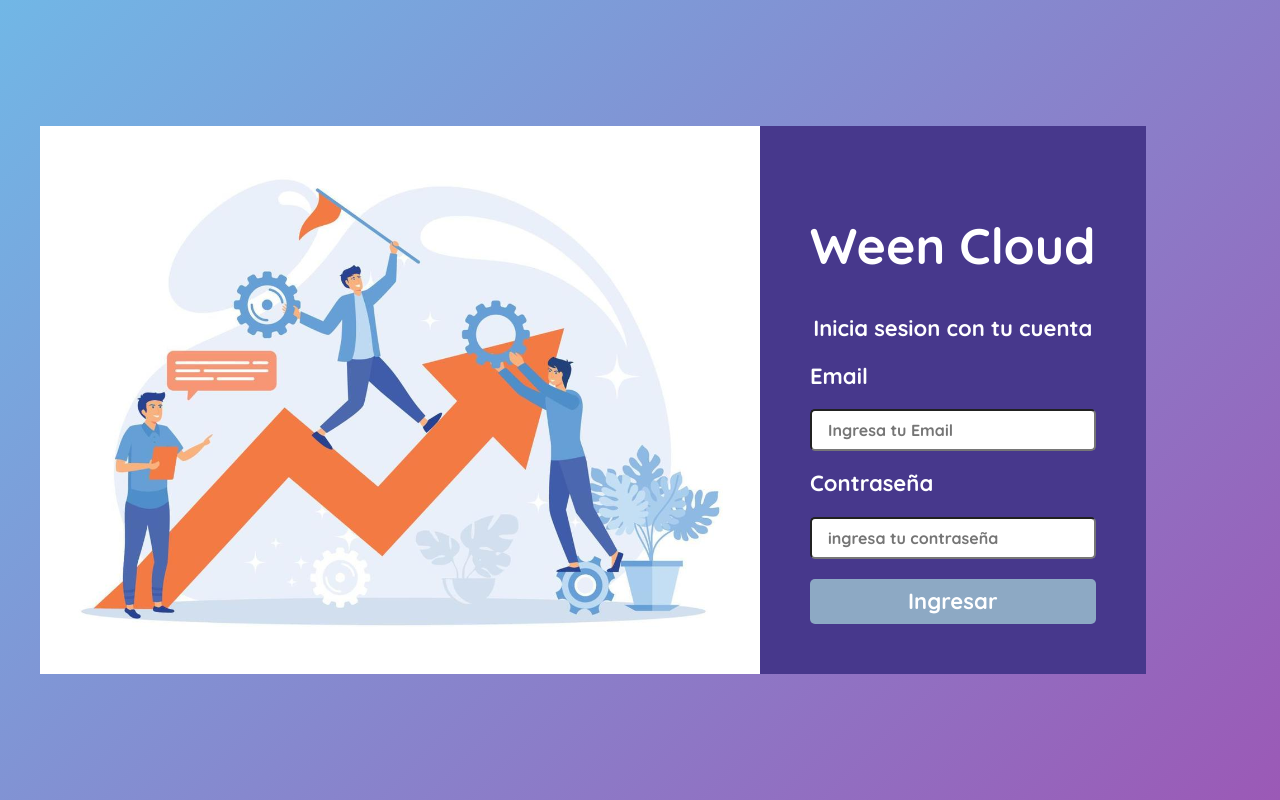
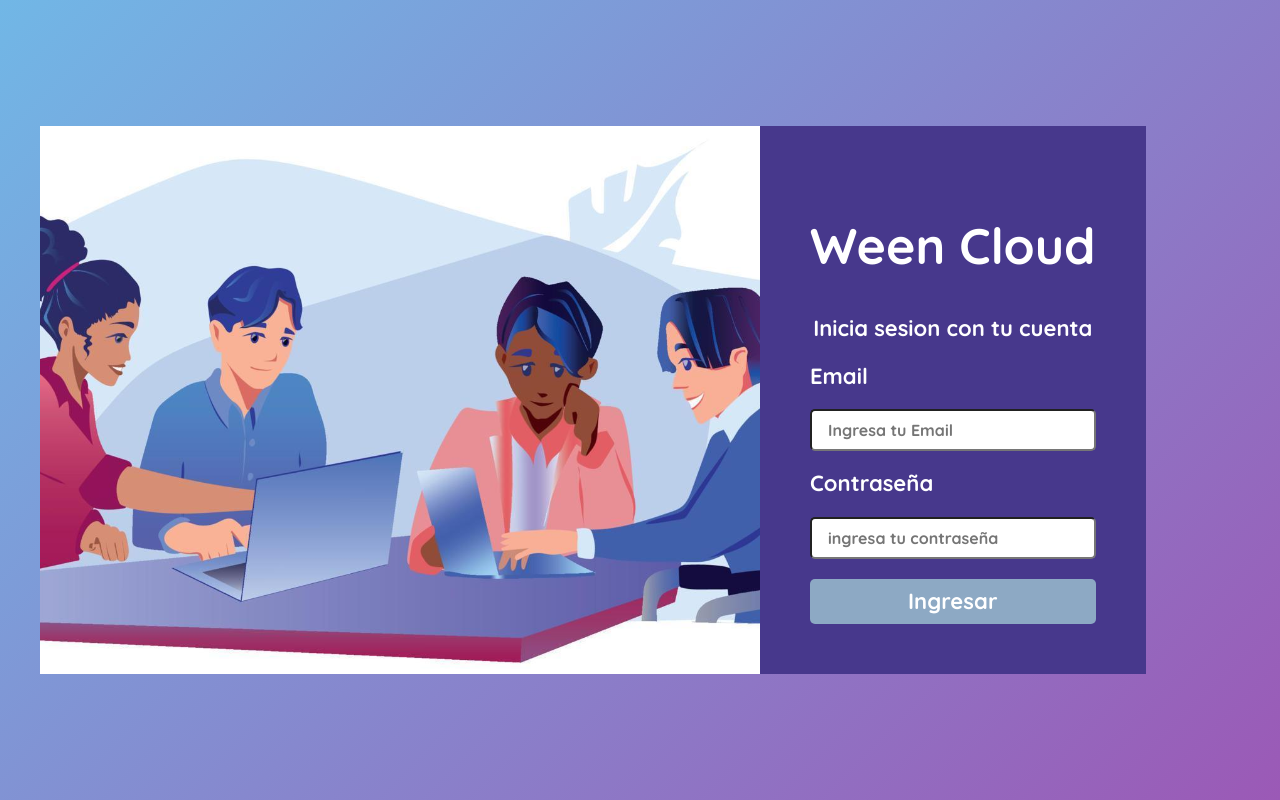
Before and after one commit to davidvaiss/weencloud, a PHP site: page /Login/index.php in a window 1280 px wide. Run offline with PHP 8.4, Linux system fonts and the light colour scheme.

Commit message:
sapoooooooo

```diff
--- a/Login/css/estilos.css
+++ b/Login/css/estilos.css
@@ -29,7 +29,7 @@ body{
 }
 
 .imagen-formulario{
-    background-image: url(../../IMG/imagen33.png);
+    background-image: url(../../IMG/imagen44.png);
     background-position: Center center;
     background-size: cover;
     height: 200px;
```
Also changed, not shown: IMG/imagen33.png (deleted), IMG/imagen44.png (added).
